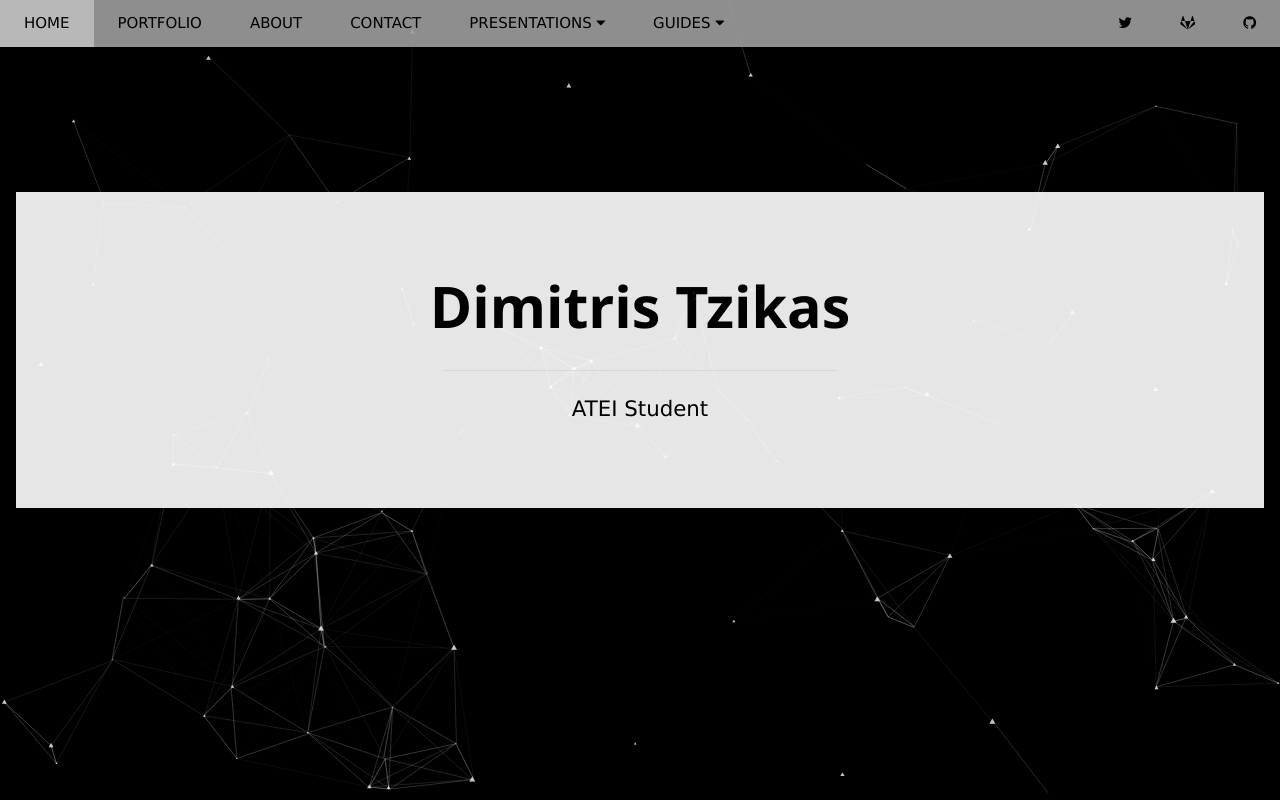
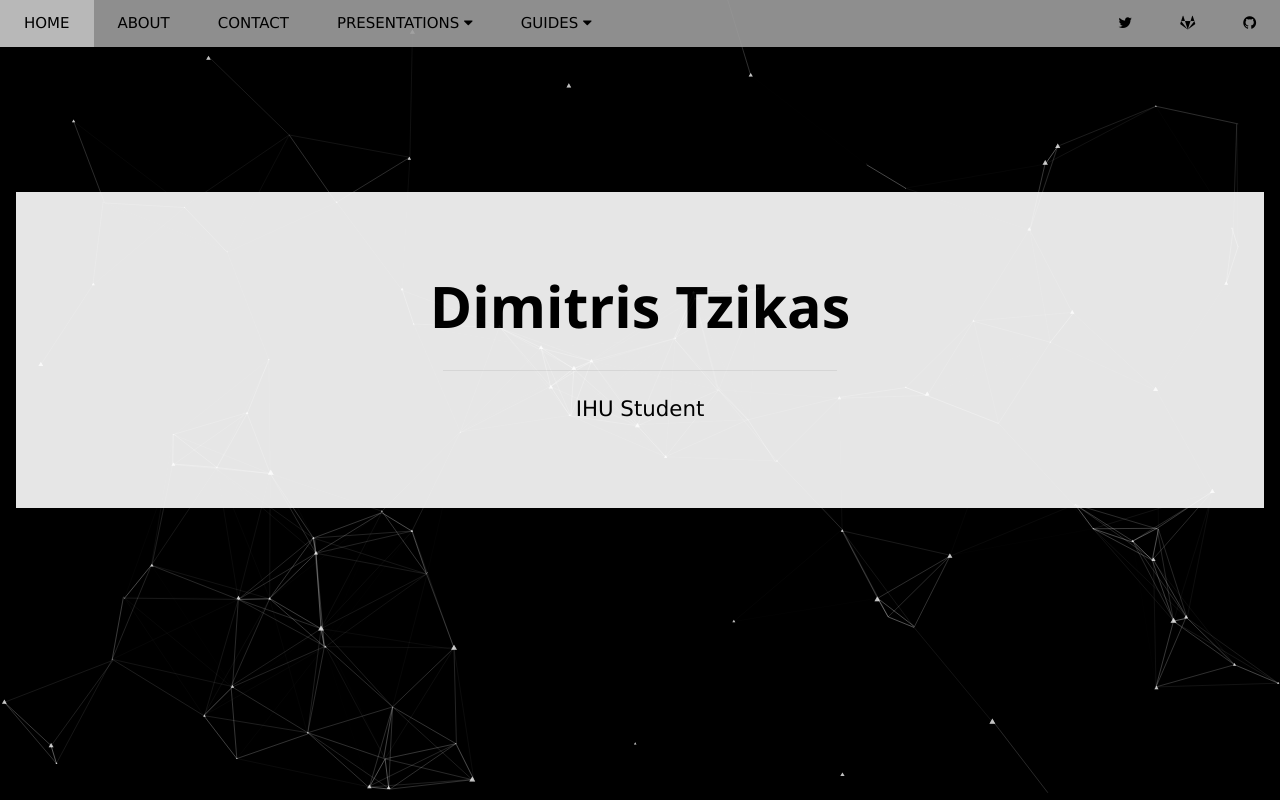
Before and after one commit to DimitrisTzikas/DimitrisTzikas.github.io, a plain HTML site: page index.html in a window 1280 px wide. Shown: the top 800 px of the page. Drawn offline with nearby package versions, Linux system fonts and the light colour scheme.

Commit message:
update home

```diff
--- a/index.html
+++ b/index.html
@@ -17,7 +17,7 @@
             <div class="w3-bar w3-gray w3-card" style="opacity: 0.9" id="bar">
                 <a class="w3-bar-item w3-button w3-padding-large w3-hide-medium w3-hide-large w3-right" href="javascript:void(0)" onclick="toggleMenu()"><i class="fa fa-bars"></i></a>
                 <a href="#home" class="w3-bar-item w3-button w3-padding-large">HOME</a>
-                <a href="#portfolio" class="w3-bar-item w3-button w3-padding-large w3-hide-small">PORTFOLIO</a>
+                <!--<a href="#portfolio" class="w3-bar-item w3-button w3-padding-large w3-hide-small">PORTFOLIO</a>-->
                 <a href="#about" class="w3-bar-item w3-button w3-padding-large w3-hide-small">ABOUT</a>
                 <a href="#contact" class="w3-bar-item w3-button w3-padding-large w3-hide-small">CONTACT</a>
                 <div class="w3-dropdown-hover w3-hide-small">
@@ -42,7 +42,7 @@
 
         <!-- Navbar on small screens -->
         <div id="navDemo" class="w3-bar-block w3-black w3-hide w3-hide-large w3-hide-medium w3-top w3-gray" style="margin-top:46px;opacity: 0.9;">
-            <a href="#portfolio" class="w3-bar-item w3-button w3-padding-large" onclick="toggleMenu()">PORTFOLIO</a>
+            <!--<a href="#portfolio" class="w3-bar-item w3-button w3-padding-large" onclick="toggleMenu()">PORTFOLIO</a>-->
             <a href="#about" class="w3-bar-item w3-button w3-padding-large" onclick="toggleMenu()">ABOUT</a>
             <a href="#contact" class="w3-bar-item w3-button w3-padding-large" onclick="toggleMenu()">CONTACT</a>
         </div>
@@ -56,18 +56,20 @@
                 <div class="slide-up">
                     <h1 style="font-size:43pt"><b>Dimitris Tzikas</b></h1>
                     <hr style="width: 35%; position: relative;left: 32.5%;">
-                    <p style="font-size: 16pt;">ATEI Student</p>
+                    <p style="font-size: 16pt;">IHU Student</p>
                 </div>
             </div>
         </header>
 
         <!-- Portfolio -->
+        <!--
         <div class="w3-container w3-center" id="portfolio">
             <div class="box" id="check-scroll">
                 <h2>Portfolio</h2>
                 <p>none</p>
             </div>
         </div>
+        -->
 
         <!-- About -->
         <div class="w3-container w3-center" id="about">
```
